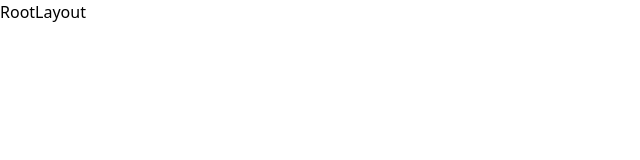
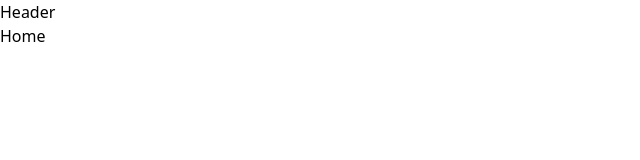
Before and after one commit to ornob90/Phone-Shop, a React (Vite) app: page / in a window 1280 px wide. Shown: the top 160 px of the page, without its empty margins (0-640 px from the left). Built offline with nearby package versions, Linux system fonts and the light colour scheme.

Commit message:
root router setup with outlet complete

```diff
--- /dev/null
+++ b/src/components/Header.jsx
@@ -0,0 +1,7 @@
+import React from "react";
+
+const Header = () => {
+  return <div>Header</div>;
+};
+
+export default Header;
--- a/src/layout/RootLayout.jsx
+++ b/src/layout/RootLayout.jsx
@@ -1,7 +1,14 @@
 import React from "react";
+import Header from "../components/Header";
+import { Outlet } from "react-router-dom";
 
 const RootLayout = () => {
-  return <div className="text-black">RootLayout</div>;
+  return (
+    <div className="text-black">
+      <Header />
+      <Outlet />
+    </div>
+  );
 };
 
 export default RootLayout;
--- /dev/null
+++ b/src/pages/Home.jsx
@@ -0,0 +1,7 @@
+import React from "react";
+
+const Home = () => {
+  return <div>Home</div>;
+};
+
+export default Home;
```
Also changed, not shown: src/route/route.jsx (+8 -1 lines).
